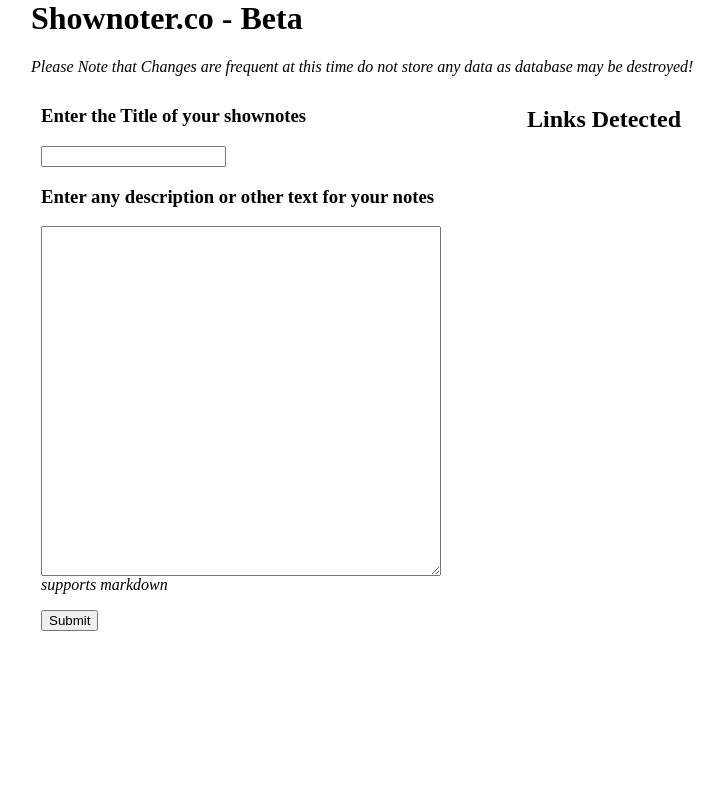
After one commit to kjaymiller/shownoter, a Flask app: page /links in a window 1280 px wide. The commit adds this page. Shown: the whole page, without its empty margins (209-933 px from the left). Run offline with Flask 2, Linux system fonts and the light colour scheme; parts of the project's set-up code (start-up, migrations or seed data) failed here and were passed over.

Commit message:
So many things... I don't know where to begin I think the biggest change was the return of OOP to the Links and Images.
Because there is only one Shownote at a time, I didn't feel the need to
add a Shownote class.

I may bring that back since the goal is to api Shownoter.

```diff
--- a/app/forms.py
+++ b/app/forms.py
@@ -1,9 +1,10 @@
 from flask.ext.wtf import Form
-from wtforms import TextAreaField, FileField, BooleanField
-from wtforms import SubmitField
+from wtforms import TextAreaField, FileField, StringField
 
 class TextInput(Form):
-    description_input = TextAreaField('text_input')
     chat_input = TextAreaField('text_input')
     file_input = FileField('file_input')
-    markdown_check = BooleanField('markdown_check')
+
+class DescInput(Form):
+    title = StringField('title_input')
+    description = TextAreaField('text_input')
--- /dev/null
+++ b/app/static/css/links.css
@@ -0,0 +1,10 @@
+div#links_detected {
+    text-align: right;
+    float: right;
+    margin-right: 150px;
+}
+
+div#shownote_information {
+    float:left;
+    width: 400px;
+}
--- /dev/null
+++ b/app/static/css/main.css
@@ -0,0 +1,31 @@
+h1 a{
+    font-size: 32px;
+    color: black;
+    text-decoration: none;
+}
+
+#link_input {
+ width: 768px;
+}
+
+textarea {
+    width: 100%;
+    height: 350px;
+}
+
+div {
+padding: 5px;
+}
+
+div#title_content {
+
+}
+div#content_wrapper {
+    width: 800px;
+}
+
+body {
+
+margin: auto;
+width: 800px;
+}
--- a/app/templates/base.html
+++ b/app/templates/base.html
@@ -1,11 +1,12 @@
 <html>
     <head>
         <title>Shownoter.co - Beta</title>
-        <link rel="stylesheet" href="static/main.css">
+        <link rel="stylesheet" href="static/css/main.css">
     </head>
     <body>
         <h1><a href="http://localhost:5000">Shownoter.co - Beta</a></h1>
-        <br>Please Note that Changes are frequent at this time do not store any data as database may be destroyed!
+        <em>Please Note that Changes are frequent at this time do not store any data as database may be destroyed!</em>
+        <div id="content_wrapper">
         {% block content %}{% endblock %}
         {% with messages = get_flashed_messages() %}
             {% if messages %}
@@ -15,6 +16,7 @@
                     </div>
                 {% endfor %}
             {% endif %}
-        {% endwith %}
+            {% endwith %}
+        </div>
     </body>
 </html>
--- a/app/templates/index.html
+++ b/app/templates/index.html
@@ -6,7 +6,7 @@
             <p><h2>Enter Chat Text Here:</h2>
             {{form.chat_input}} </p>
             <p>{{form.file_input}} </p>
-            <p><input type="submit" value="Sign In"></p>
+            <p><input type="submit" value="Submit"></p>
         </form>
     </div>
 {% endblock %}
--- /dev/null
+++ b/app/templates/links.html
@@ -0,0 +1,29 @@
+{% extends "base.html" %}
+{% block content %}
+<link rel="stylesheet" href="static/css/links.css">
+<div id="shownote_information">
+<form action="" method="post" name="EnterText">
+    {{form.hidden_tag()}}
+    <p><h3>Enter the Title of your shownotes</h3>
+    {{form.title}} </p>
+    <p><h3>Enter any description or other text for your notes</h3>
+    {{form.description}}
+    <em>supports markdown</em>
+    </p>
+    <p><input type="submit" value="Submit"></p>
+</form>
+</div>
+
+<div id="links_detected">
+    <h2>Links Detected</h2>
+    {% for link in links %}
+    {% if not link.title %}
+    <a href="{{link.url}}" target="_blank">Click Here to View Image</a>
+    {% else %}
+        <a href="{{link.url}}" target="_blank">{{link.title}}</a>
+    {% endif %}
+    <br>
+    {% endfor %}
+
+
+{% endblock %}
--- a/app/views.py
+++ b/app/views.py
@@ -2,9 +2,9 @@ from app import app
 from app import shownoter
 from app import mongo
 from app import download
-from app.forms import TextInput
+from app.forms import TextInput, DescInput
 
-from flask import render_template
+from flask import render_template, url_for
 from flask import Markup
 from flask import flash
 from flask import request
@@ -17,7 +17,9 @@ from markdown import markdown
 @app.route('/index', methods=['GET', 'POST'])
 def index():
     form = TextInput()
+
     if form.validate_on_submit():
+
         if form.file_input.data:
             flash('file detected')
             file = request.files['file_input']
@@ -26,66 +28,45 @@ def index():
         else:
             chat_text = form.chat_input.data
 
-        #Detect Links and saves them to list
         chat_links = shownoter.link_detect(chat_text)
-        db_links = []
-        errors = []
+        links = []
         for link in chat_links:
-            site = shownoter.valid_link(link)
-            if not site:
-                continue
-            url = site.url
 
-            image = shownoter.image_detect(url)
-            if not image:
-                title = shownoter.title(site)
+            if shownoter.image_detect(link):
+                links.append(shownoter.Image(link))
 
-            db_links.append(shownoter.create_markdown(url, title))
+            else:
+                links.append(shownoter.Link(link))
+
+        return render_template('links.html', links=links, form=DescInput())
+
     return render_template('index.html', form=form)
 
-#@app.route('/description', methods=['GET', 'POST'])
-#def desc():
-#    form = TextInput()
-#
-#    if form.validate_on_submit():
-#        description = form.description_input.data
-#
-#        shownotes = shownoter.combine_shownotes(
-#                description = description,
-#                links = shownoter.links_to_string(db_links),
-#                html=html)
-#
-#        #saves information to the MongoDB
-#        id = mongo.save_to_db(description, db_links)
-#            results=Markup(shownotes),
-#            path=id,
-#            html=html)
-#
-#
-#    return render_template('index.html', form=form)
+@app.route('/links', methods=['GET', 'POST'])
+def get_links():
+    form = DescInput()
 
-@app.route('/results/<id>', methods=['GET', 'POST'])
-def results(id, html):
-    result = mongo.retrieve(id)
-    shownotes = shownoter.combine_shownotes(
-            description=result['description'],
-            links=shownoter.links_to_string(result['links']),
-            html=html)
+    if form.validate_on_submit():
+        title = form.title.data
+        description = form.description.data
+        shownotes_id=mongo.save_to_db(
+                description = description,
+                title = title,
+                links = links)
+        path=url_for('results', shownotes=shownotes_id)
 
-    return render_template('results.html',
-            results=Markup(shownotes),
-            path=id,
-            )
+    return render_template('links.html', form=form)
 
-@app.route('/download/<id>', methods=['GET'])
-def download_file(id):
-    result = mongo.retrieve(id)
-    shownotes = shownoter.combine_shownotes(
+@app.route('/download/<shownotes>', methods=['GET'])
+def download_file(shownotes):
+    result = mongo.retrieve(shownotes)
+    file = shownoter.combine_shownotes(
             description=result['description'],
             links=shownoter.links_to_string(result['links']),
             html=False)
-
-    response = make_response(shownotes)
+    filename = result['title']+'.txt'
+    filename.replace(':','-')
+    response = make_response(file)
     response.headers['Content-Disposition'] = 'attachment; filename=results.txt'
     response.content_type = 'text/plain'
     return response
```
Also changed, not shown: app/mongo.py (+6 -1 lines), app/shownoter.py (+57 -47 lines), app/static/main.css (deleted, +0 -14 lines), app/templates/results.html (deleted, +0 -10 lines).
